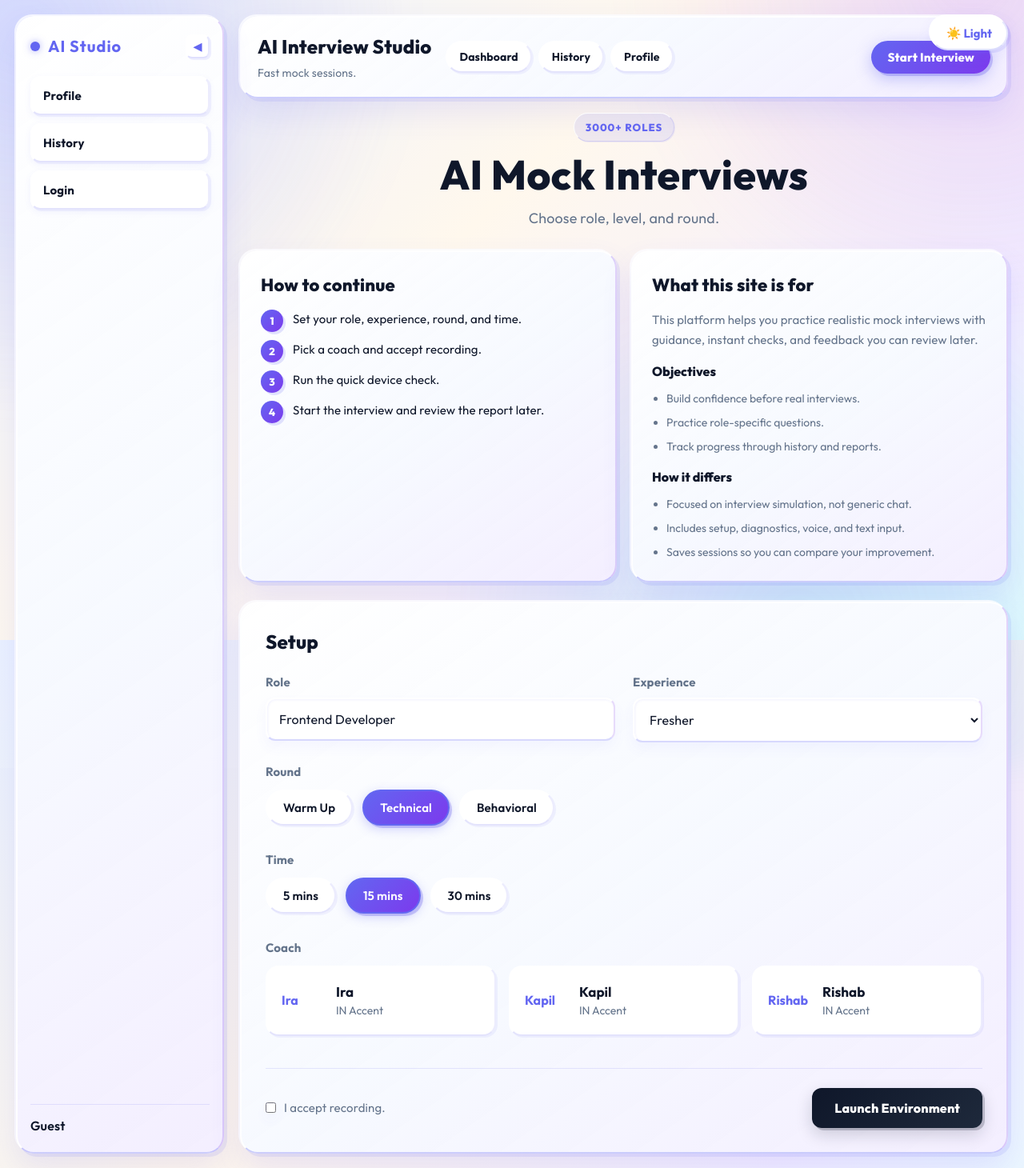
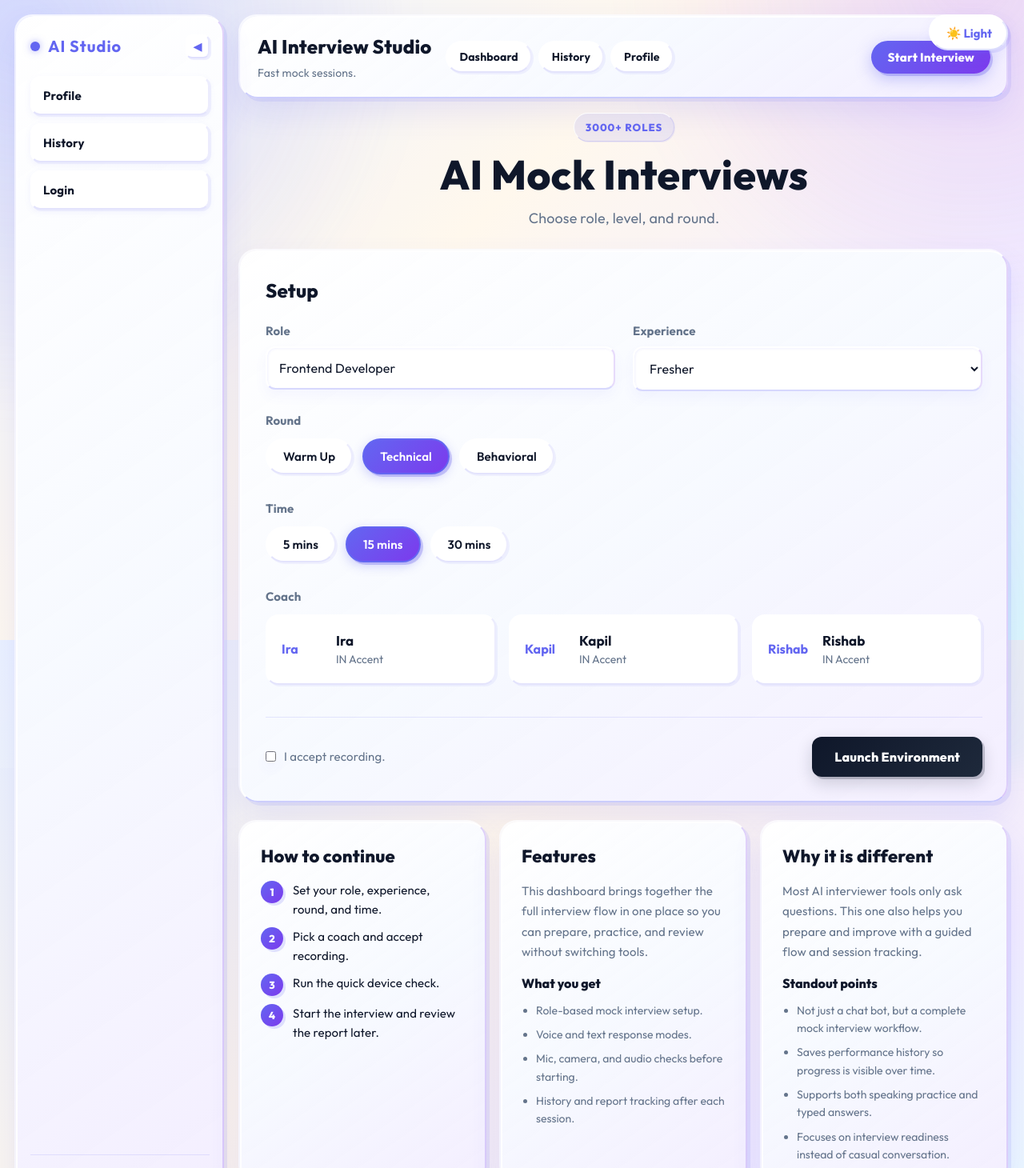
Before and after one commit to himanthyadav/AI_INTERVIEWER, a React (Vite) app in the folder frontend/: page /dashboard in a window 1280 px wide. Shown: the top 1460 px of the page at 80% size. Built offline with nearby package versions, Linux system fonts and the light colour scheme; no server answers; the HTML template or start-up script is replaced by a standard one.

Commit message:
Rework dashboard guidance and text input

```diff
--- a/frontend/src/pages/Dashboard.jsx
+++ b/frontend/src/pages/Dashboard.jsx
@@ -233,39 +233,6 @@ function Dashboard() {
               <p style={styles.mainSubtitle}>Choose role, level, and round.</p>
             </div>
 
-            <div style={styles.overviewGrid}>
-              <div style={styles.overviewCard} className="glass-panel animate-slide-up">
-                <h3 style={styles.overviewTitle}>How to continue</h3>
-                <div style={styles.stepList}>
-                  <div style={styles.stepItem}><span style={styles.stepNumber}>1</span><p style={styles.stepText}>Set your role, experience, round, and time.</p></div>
-                  <div style={styles.stepItem}><span style={styles.stepNumber}>2</span><p style={styles.stepText}>Pick a coach and accept recording.</p></div>
-                  <div style={styles.stepItem}><span style={styles.stepNumber}>3</span><p style={styles.stepText}>Run the quick device check.</p></div>
-                  <div style={styles.stepItem}><span style={styles.stepNumber}>4</span><p style={styles.stepText}>Start the interview and review the report later.</p></div>
-                </div>
-              </div>
-
-              <div style={{ ...styles.overviewCard, animationDelay: '0.08s' }} className="glass-panel animate-slide-up">
-                <h3 style={styles.overviewTitle}>What this site is for</h3>
-                <p style={styles.overviewText}>This platform helps you practice realistic mock interviews with guidance, instant checks, and feedback you can review later.</p>
-                <div style={styles.infoBlock}>
-                  <h4 style={styles.infoBlockTitle}>Objectives</h4>
-                  <ul style={styles.infoList}>
-                    <li style={styles.infoListItem}>Build confidence before real interviews.</li>
-                    <li style={styles.infoListItem}>Practice role-specific questions.</li>
-                    <li style={styles.infoListItem}>Track progress through history and reports.</li>
-                  </ul>
-                </div>
-                <div style={styles.infoBlock}>
-                  <h4 style={styles.infoBlockTitle}>How it differs</h4>
-                  <ul style={styles.infoList}>
-                    <li style={styles.infoListItem}>Focused on interview simulation, not generic chat.</li>
-                    <li style={styles.infoListItem}>Includes setup, diagnostics, voice, and text input.</li>
-                    <li style={styles.infoListItem}>Saves sessions so you can compare your improvement.</li>
-                  </ul>
-                </div>
-              </div>
-            </div>
-
             <div style={styles.configCard} className="glass-panel animate-slide-up">
               <h3 style={styles.configTitle}>Setup</h3>
               <div style={styles.grid2}>
@@ -353,6 +320,46 @@ function Dashboard() {
                 <button style={styles.launchBtn} onClick={handlePrerequisiteOpen}>Launch Environment</button>
               </div>
             </div>
+
+            <div style={styles.overviewGrid}>
+              <div style={styles.overviewCard} className="glass-panel animate-slide-up">
+                <h3 style={styles.overviewTitle}>How to continue</h3>
+                <div style={styles.stepList}>
+                  <div style={styles.stepItem}><span style={styles.stepNumber}>1</span><p style={styles.stepText}>Set your role, experience, round, and time.</p></div>
+                  <div style={styles.stepItem}><span style={styles.stepNumber}>2</span><p style={styles.stepText}>Pick a coach and accept recording.</p></div>
+                  <div style={styles.stepItem}><span style={styles.stepNumber}>3</span><p style={styles.stepText}>Run the quick device check.</p></div>
+                  <div style={styles.stepItem}><span style={styles.stepNumber}>4</span><p style={styles.stepText}>Start the interview and review the report later.</p></div>
+                </div>
+              </div>
+
+              <div style={{ ...styles.overviewCard, animationDelay: '0.08s' }} className="glass-panel animate-slide-up">
+                <h3 style={styles.overviewTitle}>Features</h3>
+                <p style={styles.overviewText}>This dashboard brings together the full interview flow in one place so you can prepare, practice, and review without switching tools.</p>
+                <div style={styles.infoBlock}>
+                  <h4 style={styles.infoBlockTitle}>What you get</h4>
+                  <ul style={styles.infoList}>
+                    <li style={styles.infoListItem}>Role-based mock interview setup.</li>
+                    <li style={styles.infoListItem}>Voice and text response modes.</li>
+                    <li style={styles.infoListItem}>Mic, camera, and audio checks before starting.</li>
+                    <li style={styles.infoListItem}>History and report tracking after each session.</li>
+                  </ul>
+                </div>
+              </div>
+
+              <div style={{ ...styles.overviewCard, animationDelay: '0.16s' }} className="glass-panel animate-slide-up">
+                <h3 style={styles.overviewTitle}>Why it is different</h3>
+                <p style={styles.overviewText}>Most AI interviewer tools only ask questions. This one also helps you prepare and improve with a guided flow and session tracking.</p>
+                <div style={styles.infoBlock}>
+                  <h4 style={styles.infoBlockTitle}>Standout points</h4>
+                  <ul style={styles.infoList}>
+                    <li style={styles.infoListItem}>Not just a chat bot, but a complete mock interview workflow.</li>
+                    <li style={styles.infoListItem}>Saves performance history so progress is visible over time.</li>
+                    <li style={styles.infoListItem}>Supports both speaking practice and typed answers.</li>
+                    <li style={styles.infoListItem}>Focuses on interview readiness instead of casual conversation.</li>
+                  </ul>
+                </div>
+              </div>
+            </div>
           </div>
         </div>
       </div>
@@ -437,7 +444,7 @@ const styles = {
   heroBadge: { display: 'inline-block', marginBottom: '14px', fontSize: '13px', letterSpacing: '1px', textTransform: 'uppercase', background: 'rgba(99,102,241,0.1)', color: '#6366f1', borderTop: '1px solid rgba(255,255,255,0.9)', borderLeft: '1px solid rgba(255,255,255,0.8)', borderBottom: '1px solid rgba(99,102,241,0.2)', borderRight: '1px solid rgba(99,102,241,0.15)', borderRadius: '999px', padding: '7px 14px', fontWeight: '800', boxShadow: '1px 1px 0 rgba(99,102,241,0.1)' },
   mainTitle: { fontSize: 'clamp(2.3rem, 4vw, 4rem)', lineHeight: 1.08, fontWeight: '800', marginBottom: '12px', color: '#0f172a' },
   mainSubtitle: { color: '#64748b', fontSize: 'clamp(1rem, 1.4vw, 1.2rem)', maxWidth: '760px', margin: '0 auto 8px auto', lineHeight: 1.7 },
-  overviewGrid: { display: 'grid', gridTemplateColumns: 'repeat(2, minmax(0, 1fr))', gap: '18px', marginBottom: '24px' },
+  overviewGrid: { display: 'grid', gridTemplateColumns: 'repeat(3, minmax(0, 1fr))', gap: '18px', marginTop: '24px', marginBottom: '24px' },
   overviewCard: { padding: '24px', display: 'flex', flexDirection: 'column', gap: '14px' },
   overviewTitle: { margin: 0, fontSize: '22px', color: '#0f172a', fontWeight: '800' },
   overviewText: { margin: 0, color: '#64748b', fontSize: '15px', lineHeight: 1.7 },
--- a/frontend/src/pages/Interview.jsx
+++ b/frontend/src/pages/Interview.jsx
@@ -163,7 +163,18 @@ function Interview() {
               </button>
             ) : (
               <div style={styles.inputRow}>
-                <input type="text" value={textInput} onChange={e => setTextInput(e.target.value)} onKeyDown={e => e.key === 'Enter' && sendTextMessage()} style={styles.chatInput} placeholder="Type response..." />
+                <input
+                  type="text"
+                  value={textInput}
+                  onChange={e => setTextInput(e.target.value)}
+                  onKeyDown={e => e.key === 'Enter' && sendTextMessage()}
+                  style={styles.chatInput}
+                  placeholder="Type your answer..."
+                  autoCorrect="on"
+                  spellCheck="true"
+                  autoCapitalize="sentences"
+                  autoComplete="off"
+                />
                 <button style={styles.sendBtn} onClick={sendTextMessage}>Send</button>
               </div>
             )}
```
